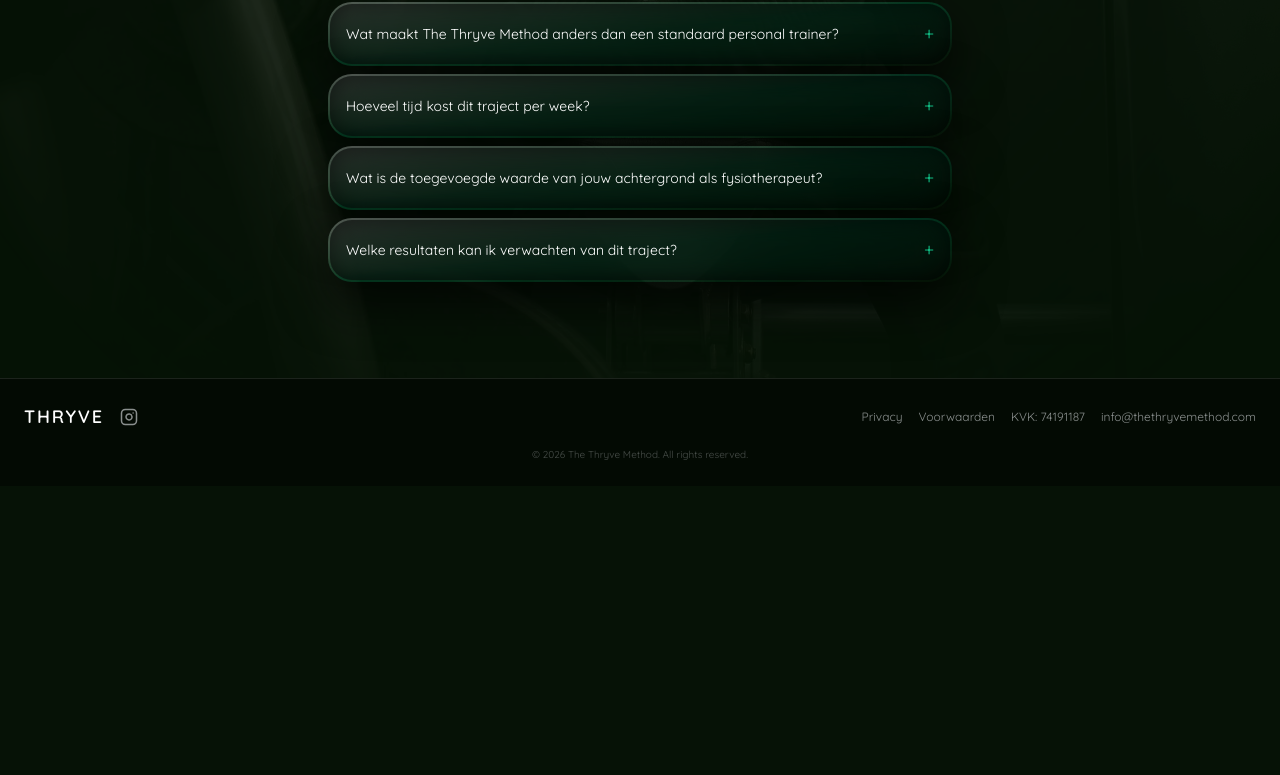
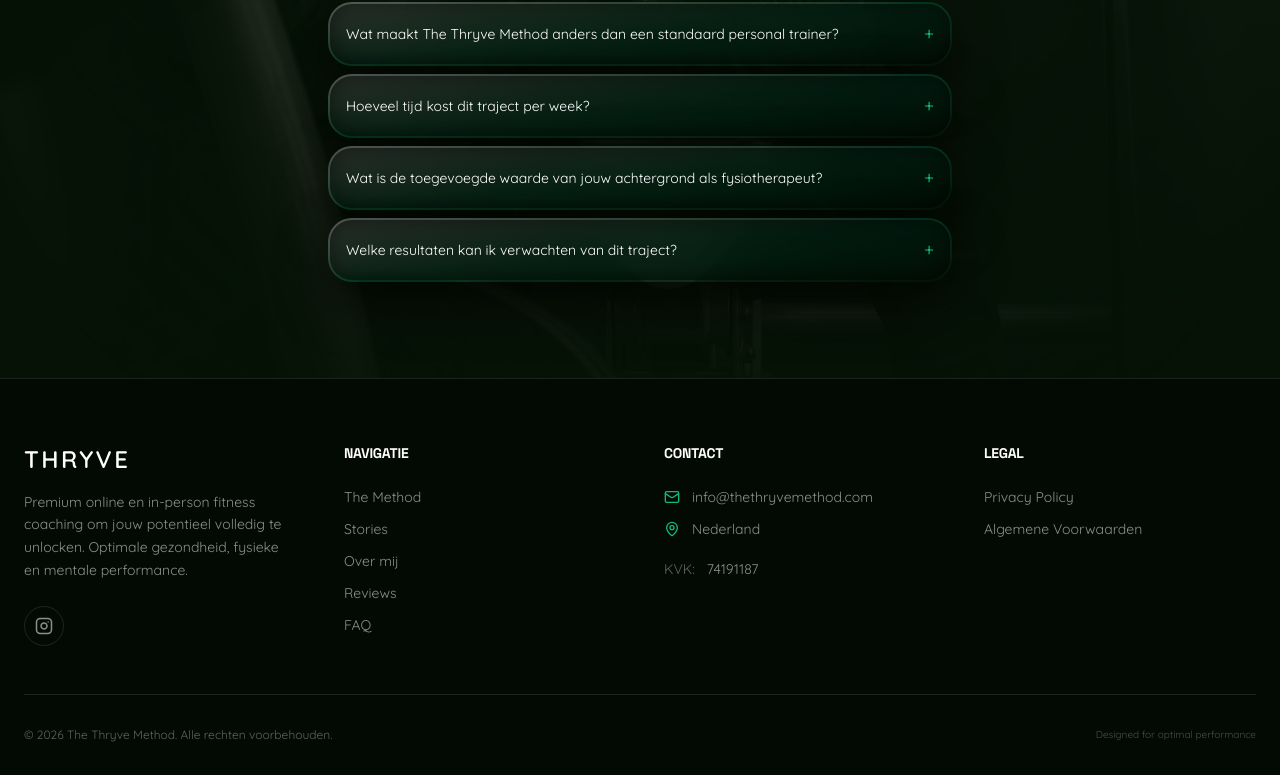
Before and after one commit to konjotje/Thryvewebsite, a React (Vite) app: page / in a window 1280 px wide. Shown: the part 5690-6465 px from the top of the page. Before the commit the page ends 6176 px from the top, so only its background shows below. Built offline with nearby package versions, Linux system fonts and the light colour scheme.

Commit message:
feat: Enhance footer with contact info and links
Adds email and location icons, along with social media links and descriptive text to the footer. This improves user engagement and provides essential contact information.

```diff
--- a/src/components/layout/Footer.tsx
+++ b/src/components/layout/Footer.tsx
@@ -1,29 +1,75 @@
-import { Instagram } from 'lucide-react';
+import { Instagram, Mail, MapPin } from 'lucide-react';
 import { Link } from 'react-router-dom';
 
 export const Footer = () => {
   return (
-    <footer className="py-6 border-t border-white/10 bg-black/40 backdrop-blur-sm">
-      <div className="max-w-7xl mx-auto px-6 flex flex-col md:flex-row justify-between items-center gap-4">
-        {/* Logo & Socials */}
-        <div className="flex items-center gap-4">
-          <Link to="/" className="text-lg font-bold tracking-widest text-white uppercase cursor-pointer">
-            THRYVE
-          </Link>
-          <a href="#" className="text-thryve-cream/60 hover:text-white transition-colors"><Instagram size={18} /></a>
+    <footer className="pt-16 pb-8 border-t border-white/10 bg-black/40 backdrop-blur-sm">
+      <div className="max-w-7xl mx-auto px-6">
+        <div className="grid grid-cols-1 md:grid-cols-2 lg:grid-cols-4 gap-12 mb-12">
+          {/* Brand & Description */}
+          <div className="flex flex-col gap-4">
+            <Link to="/" className="text-2xl font-bold tracking-widest text-white uppercase inline-block">
+              THRYVE
+            </Link>
+            <p className="text-thryve-cream/60 text-sm leading-relaxed">
+              Premium online en in-person fitness coaching om jouw potentieel volledig te unlocken. Optimale gezondheid, fysieke en mentale performance.
+            </p>
+            <div className="flex items-center gap-4 mt-2">
+              <a href="https://instagram.com" target="_blank" rel="noopener noreferrer" aria-label="Instagram" className="w-10 h-10 rounded-full border border-white/10 flex items-center justify-center text-thryve-cream/60 hover:text-white hover:border-white hover:bg-white/5 transition-all">
+                <Instagram size={18} />
+              </a>
+            </div>
+          </div>
+
+          {/* Navigatie */}
+          <div className="flex flex-col gap-4">
+            <h3 className="text-white font-bold tracking-widest uppercase text-sm mb-2">Navigatie</h3>
+            <nav className="flex flex-col gap-3 text-sm text-thryve-cream/60" aria-label="Footer Navigatie">
+              <Link to="/#method" className="hover:text-white transition-colors w-fit">The Method</Link>
+              <Link to="/#stories" className="hover:text-white transition-colors w-fit">Stories</Link>
+              <Link to="/#about" className="hover:text-white transition-colors w-fit">Over mij</Link>
+              <Link to="/#testimonials" className="hover:text-white transition-colors w-fit">Reviews</Link>
+              <Link to="/#faq" className="hover:text-white transition-colors w-fit">FAQ</Link>
+            </nav>
+          </div>
+
+          {/* Contact */}
+          <div className="flex flex-col gap-4">
+            <h3 className="text-white font-bold tracking-widest uppercase text-sm mb-2">Contact</h3>
+            <address className="flex flex-col gap-3 text-sm text-thryve-cream/60 not-italic">
+              <a href="mailto:info@thethryvemethod.com" className="flex items-center gap-3 hover:text-white transition-colors w-fit">
+                <Mail size={16} className="text-thryve-accent shrink-0" />
+                info@thethryvemethod.com
+              </a>
+              <div className="flex items-center gap-3">
+                <MapPin size={16} className="text-thryve-accent shrink-0" />
+                Nederland
+              </div>
+              <div className="flex items-center gap-3 mt-2">
+                <span className="text-thryve-cream/40">KVK:</span> 74191187
+              </div>
+            </address>
+          </div>
+
+          {/* Legal */}
+          <div className="flex flex-col gap-4">
+            <h3 className="text-white font-bold tracking-widest uppercase text-sm mb-2">Legal</h3>
+            <nav className="flex flex-col gap-3 text-sm text-thryve-cream/60" aria-label="Legal Navigatie">
+              <Link to="/privacy-policy" className="hover:text-white transition-colors w-fit">Privacy Policy</Link>
+              <Link to="/terms-and-conditions" className="hover:text-white transition-colors w-fit">Algemene Voorwaarden</Link>
+            </nav>
+          </div>
         </div>
 
-        {/* Links */}
-        <div className="flex flex-wrap justify-center gap-4 text-xs text-thryve-cream/60">
-          <Link to="/privacy-policy" className="hover:text-white transition-colors">Privacy</Link>
-          <Link to="/terms-and-conditions" className="hover:text-white transition-colors">Voorwaarden</Link>
-          <span>KVK: 74191187</span>
-          <a href="mailto:info@thethryvemethod.com" className="hover:text-white transition-colors">info@thethryvemethod.com</a>
+        {/* Bottom Bar */}
+        <div className="pt-8 border-t border-white/10 flex flex-col md:flex-row justify-between items-center gap-4">
+          <div className="text-center md:text-left text-xs text-thryve-cream/40">
+            &copy; {new Date().getFullYear()} The Thryve Method. Alle rechten voorbehouden.
+          </div>
+          <div className="text-center md:text-right text-[10px] text-thryve-cream/30">
+            Designed for optimal performance
+          </div>
         </div>
-      </div>
-
-      <div className="text-center text-[10px] text-thryve-cream/30 mt-4">
-        &copy; {new Date().getFullYear()} The Thryve Method. All rights reserved.
       </div>
     </footer>
   );
```
